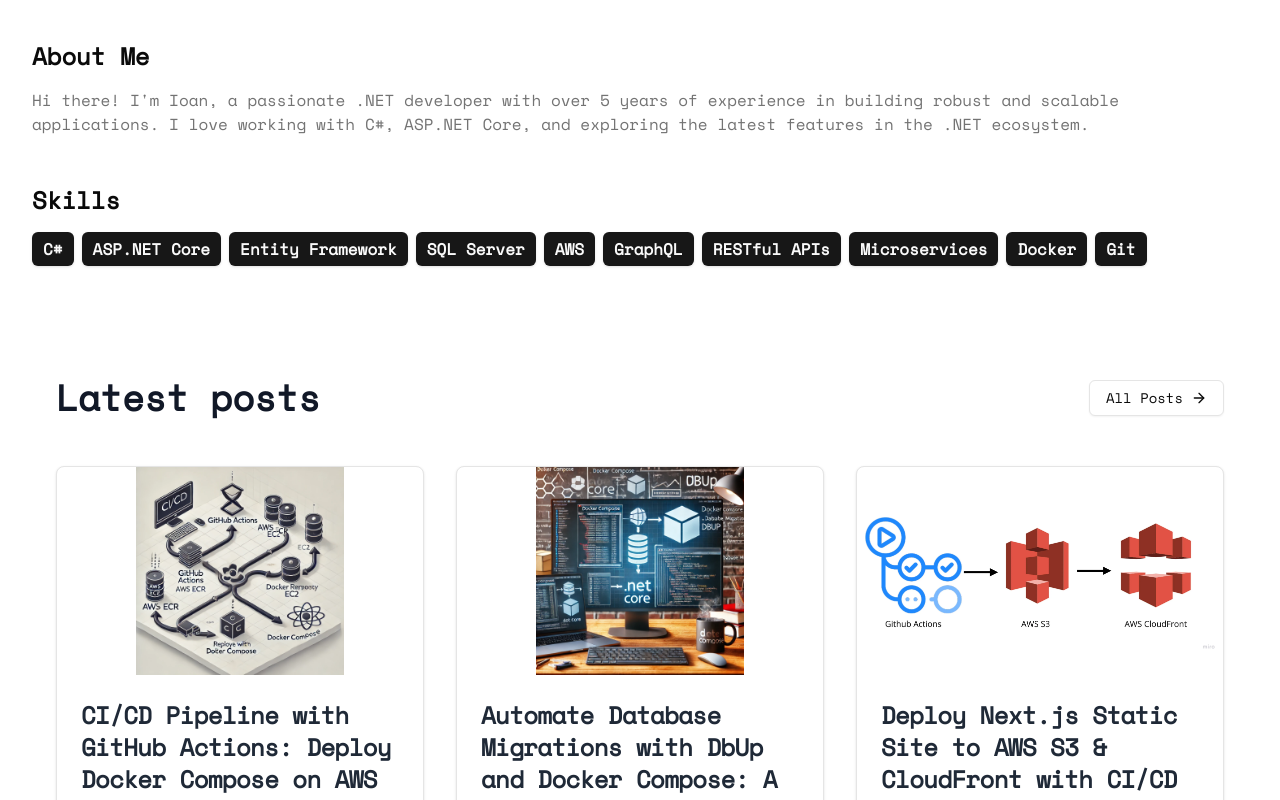
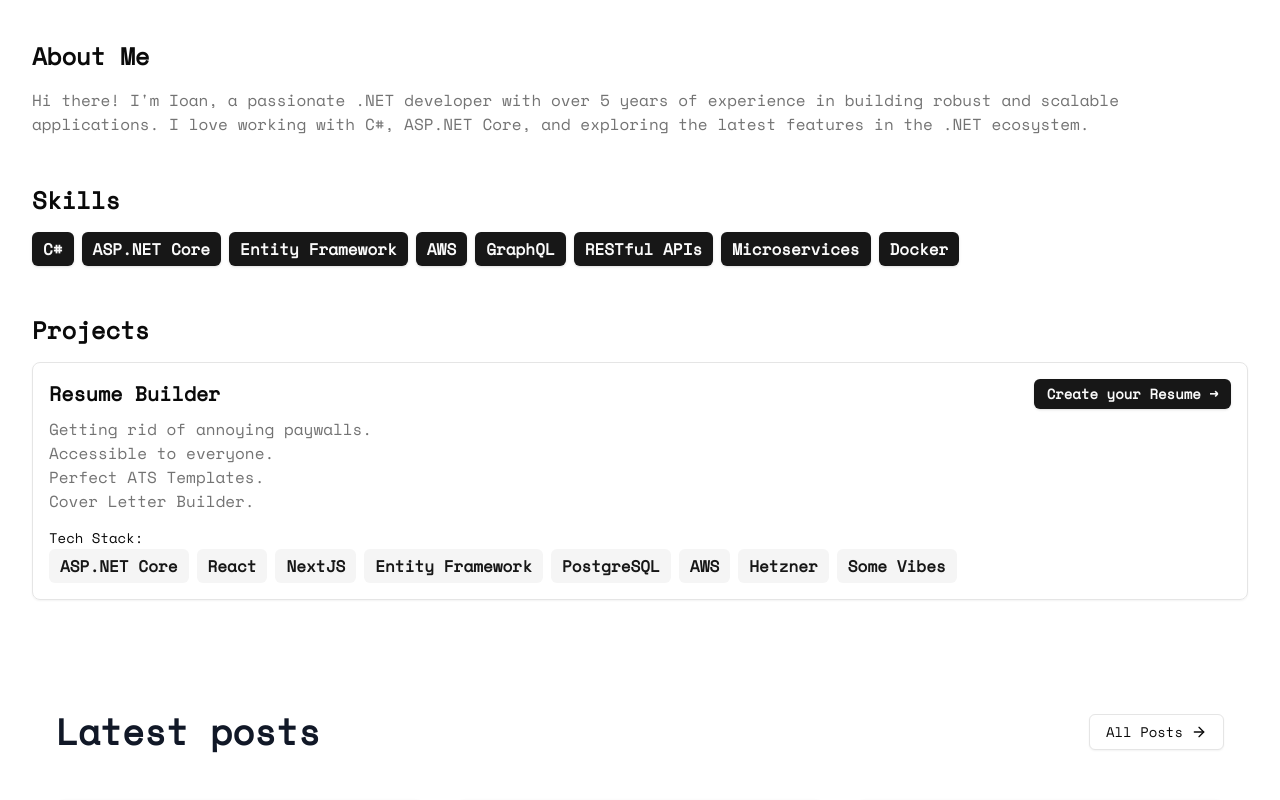
Before and after one commit to itfwf/itugui-blog, a Next.js app: page /about in a window 1280 px wide. Shown: the part 428-1228 px from the top of the page. Built offline with nearby package versions, Linux system fonts and the light colour scheme.

Commit message:
link to resume builder

```diff
--- a/app/about/page.tsx
+++ b/app/about/page.tsx
@@ -53,22 +53,57 @@
                             <Badge>C#</Badge>
                             <Badge>ASP.NET Core</Badge>
                             <Badge>Entity Framework</Badge>
-                            <Badge>SQL Server</Badge>
                             <Badge>AWS</Badge>
                             <Badge>GraphQL</Badge>
                             <Badge>RESTful APIs</Badge>
                             <Badge>Microservices</Badge>
                             <Badge>Docker</Badge>
-                            <Badge>Git</Badge>
                         </div>
                     </section>
+                    <section className="mb-12">
+                        <h2 className="mb-4 text-2xl font-semibold">Projects</h2>
 
+                        <div className="mb-6 rounded-lg border p-4 shadow-sm">
+                            <div className="flex items-center justify-between">
+                                <h3 className="text-xl font-bold">Resume Builder</h3>
+                                <a
+                                    target="_blank"
+                                    href="https://resumegencv.com"
+                                    className="inline-flex items-center rounded-md border px-3 py-1 text-sm font-semibold transition-colors focus:outline-none focus:ring-2 focus:ring-ring focus:ring-offset-2 border-transparent bg-primary text-primary-foreground shadow hover:bg-primary/80"
+                                    rel="noopener noreferrer"
+                                >
+                                    Create your Resume →
+                                </a>
+                            </div>
+                            <p className="mt-2 text-muted-foreground">
+                                <ul>
+                                    <li>Getting rid of annoying paywalls.</li>
+                                    <li>Accessible to everyone.</li>
+                                    <li>Perfect ATS Templates.</li>
+                                    <li>Cover Letter Builder.</li>
+                                </ul>
+                            </p>
+                            <div className="mt-3">
+                                <span className="font-medium text-sm mr-2">Tech Stack:</span>
+                                <div className="flex gap-2">
+                                    <Badge variant="secondary">ASP.NET Core</Badge>
+                                    <Badge variant="secondary">React</Badge>
+                                    <Badge variant="secondary">NextJS</Badge>
+                                    <Badge variant="secondary">Entity Framework</Badge>
+                                    <Badge variant="secondary">PostgreSQL</Badge>
+                                    <Badge variant="secondary">AWS</Badge>
+                                    <Badge variant="secondary">Hetzner</Badge>
+                                    <Badge variant="secondary">Some Vibes</Badge>
+                                </div>
+                            </div>
+                        </div>
+                    </section>
                     <section>
                         <RecentPosts />
                     </section>
                 </main>
             </div>
-        </div>
+        </div >
 
     )
 }
```
